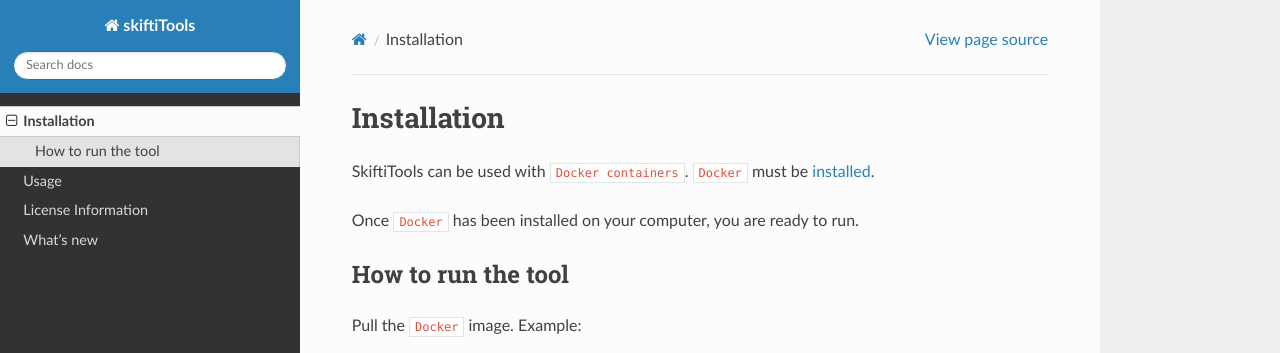
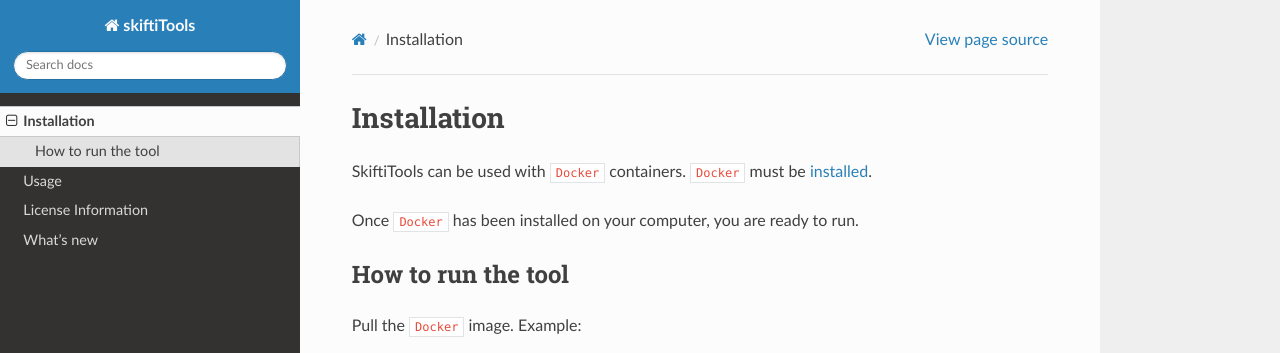
Before and after one commit to HKA07/skiftiGuide, a Sphinx documentation site: the page built from docs/installation.rst, in a window 1280 px wide and 1163 px high. Shown: the top 353 px of the window. Built offline with Sphinx 7.4.7 and the Read the Docs theme 3.1.0, drawn with Linux system fonts in a browser that asks for light colours.

```diff
--- a/docs/installation.rst
+++ b/docs/installation.rst
@@ -2,7 +2,7 @@
 Installation
 #############
 
-SkiftiTools can be used with ``Docker containers``. ``Docker`` must be `installed
+SkiftiTools can be used with ``Docker`` containers. ``Docker`` must be `installed
 <https://docs.docker.com/engine/installation/>`_.
 
 
```
